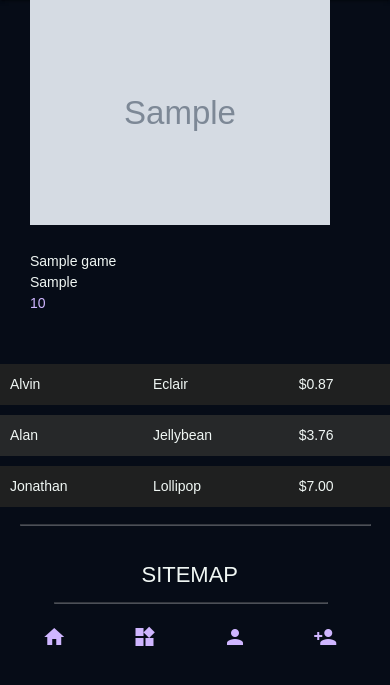
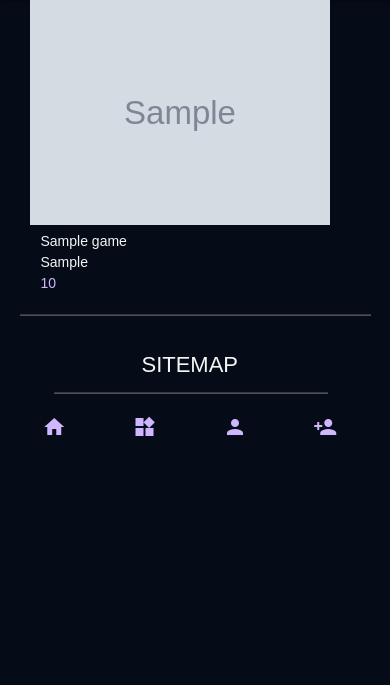
Before and after one commit to SleepyMan93/escro-games, a Flask app: page /library in a window 390 px wide. Shown: the part 56-741 px from the top of the page. Run offline with Flask 2, Linux system fonts and the light colour scheme; grey boxes marked "Sample" are stand-in pictures; a database or web service that is not in the repository returns one stand-in record (values such as "Sample title"); some libraries are stand-ins or nearby versions.

Commit message:
Site fully functional, responsive, bug free and styled

```diff
--- a/static/css/style.css
+++ b/static/css/style.css
@@ -63,6 +63,7 @@ a {
 
 .input-field.col .search-label {
   left: 6rem;
+  top: -1rem;
 }
 
 .input-field>label:not(.label-icon).active {
@@ -567,6 +568,9 @@ main #genre_type {
   color: #cfb6ff;
 }
 
+.library-details {
+  width: auto !important;
+}
 
 /* custom 404 page */
 
@@ -700,6 +704,7 @@ main #genre_type {
 
   .footer-message {
     text-align: center;
+    padding: 0px 3rem 0px 3rem;
   }
 }
 
@@ -743,7 +748,7 @@ main #genre_type {
 
 @media only screen and (max-width: 850px) {
   img.game-pic, video.responsive-video {
-      max-width: fit-content;
+      max-width: 100%;
       height: auto;
       width: 300px;
   }
--- a/templates/library.html
+++ b/templates/library.html
@@ -15,52 +15,19 @@
 <div class="container">
         <div class="row">
             {% for game in games %}
-            <div class="col s6 m4">
-                <a href="#"><img class="game-pic" src="{{ game.image_link }}" alt="Library Picture" class="circle"></a>
-            </div>
-            {% endfor %}
-        </div>
-
-        <div class="row">
-            {% for game in games %}
-            <div class="col s6 m4">
-                <strong>{{ game.game_title }}</strong> <br>
-                <span>{{ game.dev_team }}</span> <br>
-                <span class="prices">{{ game.price }}</span>
+            <div class="col s12 m6 l3">
+                <img id="gamePic" class="game-pic" src="{{ game.image_link }}" alt="Library Game Picture">
+                <div class="col s12 m6 l3 library-details">
+                    <span class="library-title"><strong>{{ game.game_title }}</strong></span> <br>
+                    <span class="library-dev">{{ game.dev_team }}</span> <br>
+                    <span class="prices">{{ game.price }}</span>
+                </div>
             </div>
             {% endfor %}
         </div>
     </div>
 </div>
 
-<table>
-    <thead>
-      <tr>
-          <th></th>
-          <th></th>
-          <th></th>
-      </tr>
-    </thead>
-
-    <tbody>
-      <tr>
-        <td>Alvin</td>
-        <td>Eclair</td>
-        <td>$0.87</td>
-      </tr>
-      <tr>
-        <td>Alan</td>
-        <td>Jellybean</td>
-        <td>$3.76</td>
-      </tr>
-      <tr>
-        <td>Jonathan</td>
-        <td>Lollipop</td>
-        <td>$7.00</td>
-      </tr>
-    </tbody>
-  </table>
-
 {% else %}
 <h3 class="red-text center-align">No Results Found</h3>
 {% endif %}
--- a/templates/profile.html
+++ b/templates/profile.html
@@ -20,7 +20,7 @@
                 <tr>
                     <td>
                         <div class="profile image-container">
-                        <img src="{{ game.image_link }}" alt="Display Picture" class="profile-game-pic responsive-img">
+                        <img src="{{ game.image_link }}" alt="Profile Game Picture" class="profile-game-pic responsive-img">
                         </div>
                     </td>
                 <td><strong>{{ game.game_title }}</strong></td>
```
Also changed, not shown: templates/games.html (+7 -12 lines), templates/genres.html (deleted, +0 -21 lines), README.md, templates/403.html (indentation only), templates/404.html (indentation only).
